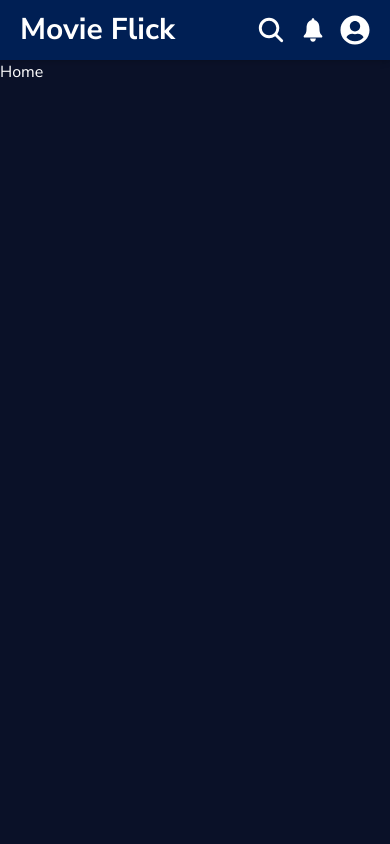
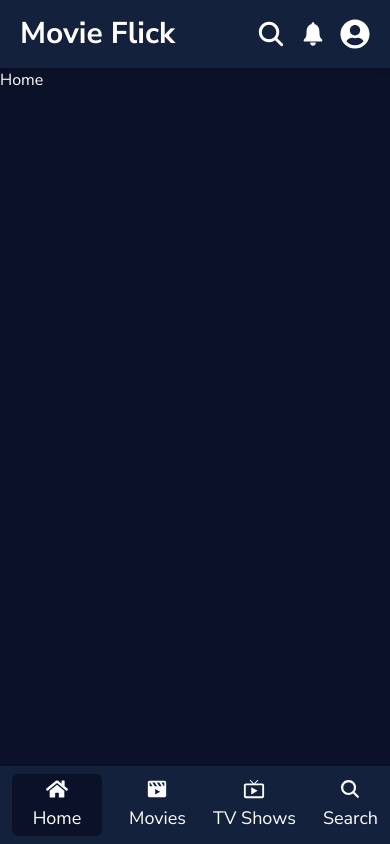
Before and after one commit to muhammed-jasir/Movie-Flick, a React (Create React App) app: page / in a window 390 px wide. Built offline with nearby package versions, Linux system fonts and the light colour scheme.

Commit message:
bottom navbar added

```diff
--- a/src/App.js
+++ b/src/App.js
@@ -4,6 +4,8 @@ import Header from './components/Header'
 import Home from './pages/Home'
 import Movies from './pages/Movies'
 import Tv from './pages/Tv'
+import BottomNavbar from './components/BottomNavbar'
+import SearchPage from './pages/SearchPage'
 
 const App = () => {
     return (
@@ -11,10 +13,12 @@ const App = () => {
             <BrowserRouter>
                 <Header />
                 <Routes>
-                <Route path='/' element={<Home />} />
-                <Route path='/movies' element={<Movies />} />
-                <Route path='/tv' element={<Tv />} />
+                    <Route path='/' element={<Home />} />
+                    <Route path='/movies' element={<Movies />} />
+                    <Route path='/tv' element={<Tv />} />
+                    <Route path='/search' element={<SearchPage />} />
                 </Routes>
+                <BottomNavbar />
             </BrowserRouter>
         </main>
     )
--- /dev/null
+++ b/src/components/BottomNavbar.jsx
@@ -0,0 +1,58 @@
+import React from 'react'
+import { BiSolidMoviePlay } from 'react-icons/bi';
+import { FaHome } from 'react-icons/fa';
+import { IoSearch } from 'react-icons/io5';
+import { MdLiveTv } from 'react-icons/md';
+import { NavLink } from 'react-router-dom';
+
+const BottomNavbar = () => {
+    const navLinks = [
+        {
+            label: 'Home',
+            href: '/',
+            icon: <FaHome />
+        },
+        {
+            label: 'Movies',
+            href: '/movies',
+            icon: <BiSolidMoviePlay />
+        },
+        {
+            label: 'TV Shows',
+            href: '/tv',
+            icon: <MdLiveTv />
+        },
+        {
+            label: 'Search',
+            href: '/search',
+            icon: <IoSearch />
+        },
+    ];
+
+    return (
+        <section className='fixed bottom-0 sm:hidden bg-[#14213d] text-[#FFFFFF] shadow-md w-full z-10'>
+            <div className='flex items-center justify-between w-full px-3 py-2'>
+                {
+                    navLinks.map((navlink) => (
+                        <NavLink
+                            key={navlink.label}
+                            to={navlink.href}
+                            className={({ isActive }) => `${isActive && 'bg-[#0A1128] w-[90px] px-1.5 py-1 rounded-md'}
+                            flex flex-col gap-1 justify-center items-center whitespace-nowrap transition ease-in-out duration-300`}
+                        >
+                            <div className='text-[22px]'>
+                                {navlink.icon}
+                            </div>
+
+                            <p className='text-lg'>
+                                {navlink.label}
+                            </p>
+                        </NavLink>
+                    ))
+                }
+            </div>
+        </section>
+    )
+}
+
+export default BottomNavbar
--- a/src/components/Header.jsx
+++ b/src/components/Header.jsx
@@ -30,7 +30,7 @@ const Header = () => {
     }
 
     return (
-        <header className='relative w-full z-10 py-3 px-5 bg-[#001F54] text-[#FFFFFF] shadow-md'>
+        <header className='relative top-0 w-full z-10 py-4 px-5 bg-[#14213d] text-[#FFFFFF] shadow-md'>
             <div className='w-full flex gap-10 justify-between items-center '>
                 <Link to='/'>
                     <h1 className='text-3xl font-bold whitespace-nowrap'>
@@ -38,7 +38,7 @@ const Header = () => {
                     </h1>
                 </Link>
 
-                <nav className={`hidden absolute sm:flex flex-col top-16 left-0 w-full py-3 px-5 md:px-0 md:py-0 md:w-auto bg-[#001F54] md:bg-transparent md:static md:flex md:flex-row items-center gap-1 md:gap-5 ${navbarToggle ? 'sm:block' : 'sm:hidden'}`}>
+                <nav className={`hidden absolute sm:flex flex-col top-16 left-0 w-full py-3 px-5 md:px-0 md:py-0 md:w-auto bg-[#14213d] md:bg-transparent md:static md:flex md:flex-row items-center gap-1 md:gap-5 ${navbarToggle ? 'sm:block' : 'sm:hidden'}`}>
                     {
                         navLinks.map((navLink) => (
                             <NavLink
@@ -63,7 +63,7 @@ const Header = () => {
                         />
 
                         <button>
-                            <IoSearch size={25} className='cursor-pointer' />
+                            <IoSearch size={30} className='cursor-pointer' />
                         </button>
                     </form>
 
--- a/src/pages/Home.jsx
+++ b/src/pages/Home.jsx
@@ -2,7 +2,9 @@ import React from 'react'
 
 const Home = () => {
   return (
-    <div className=''>Home</div>
+    <div className=''>
+        Home
+    </div>
   )
 }
 
--- /dev/null
+++ b/src/pages/SearchPage.jsx
@@ -0,0 +1,9 @@
+import React from 'react'
+
+const SearchPage = () => {
+  return (
+    <div>SearchPage</div>
+  )
+}
+
+export default SearchPage
```
